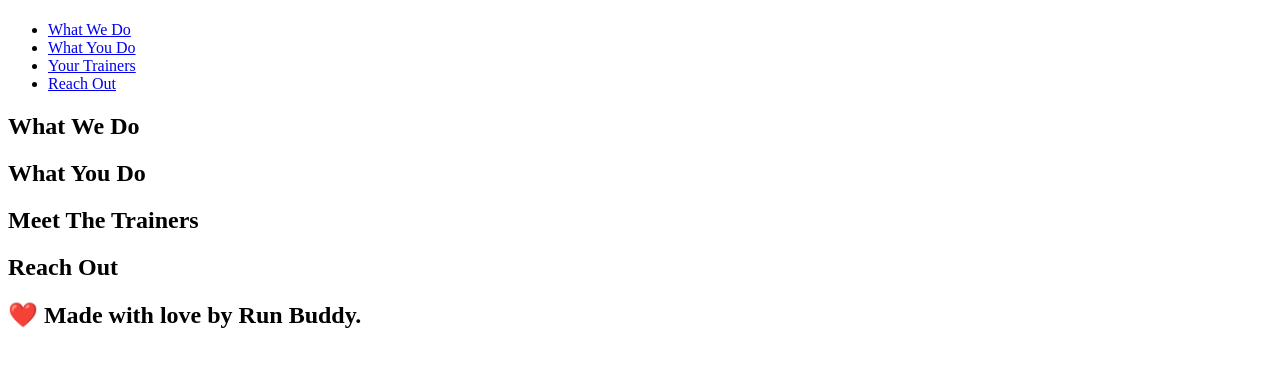
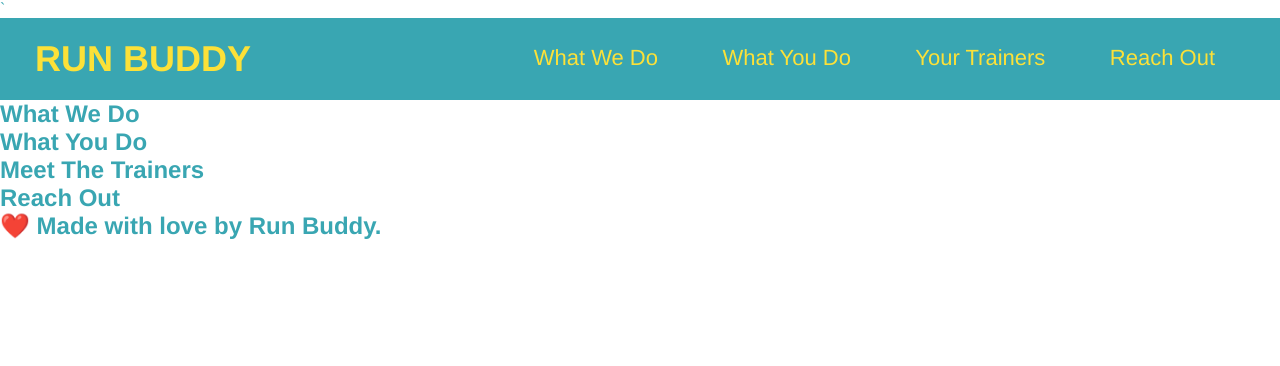
Before and after one commit to CannibalClarence/run_buddy, a plain HTML site: page index.html in a window 1280 px wide. Drawn offline with Linux system fonts and the light colour scheme.

Commit message:
added css style sheet to index.html

```diff
--- /dev/null
+++ b/assets/css/style.css
@@ -0,0 +1,49 @@
+* {
+    margin: 0;
+    padding: 0;
+}
+/*body style and color */
+body {
+    color: #39a6b2;
+    font-family: Helvetica, Arial, sans-serif;
+    }
+/* Header style and color */
+header {
+     padding: 20px 35px;
+    background-color: #39a6b2;
+}
+/* header h1 color and style */
+header h1 {
+    font-weight: bold;
+    font-size: 36px;
+    color: #fce138;
+    margin: 0;
+}
+/* header a color */
+header a {
+    text-decoration: none;
+    color: #fce138;
+}
+/* header nav style */
+header nav {
+    float: right;
+    margin: 7px 0;
+}
+/* header nav ul li style */
+header nav ul li {
+    display: inline;
+}
+/* header nav ul li a style */
+header nav ul li a {
+    margin: 0 30px;
+    font-weight: lighter;
+    font-size: 22px;
+}
+/* header h1 style */
+header h1 {
+    font-weight: bold;
+    font-size: 36px;
+    color: #fce138;
+    margin: 0;
+    display: inline;
+}
--- a/index.html
+++ b/index.html
@@ -2,13 +2,14 @@
 <html lang="en">
 <head>
     <meta charset="UTF-8" />
+         `<link rel="stylesheet" href="./assets/css/style.css" />
             <title>Run Buddy</title>
 </head>
     <body>
         <!-- navigation -->
         <header>
             <h1>
-                <a href="/"RUN BUDDY></a>
+                <a href="/">RUN BUDDY</a>
             </h1>
             <nav>
             <!-- Unordered list element-->
@@ -28,6 +29,7 @@
                     <a href="#reach-out">Reach Out</a>
                 </li>
             </ul>
+        </body>
     </nav>
 </header>
     <!--Hero/jumbotron -->
```
Lines whose indentation alone changed are shown as unchanged.
